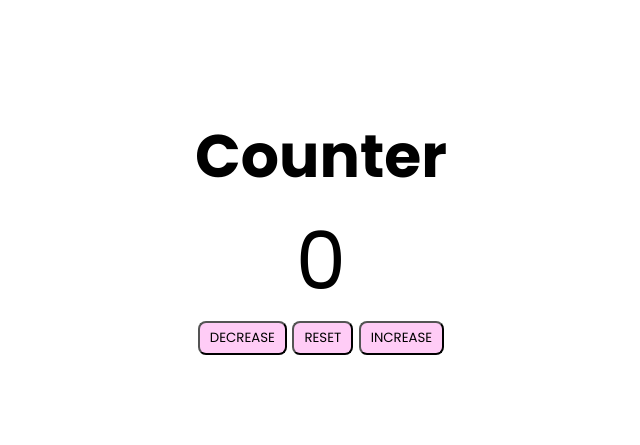
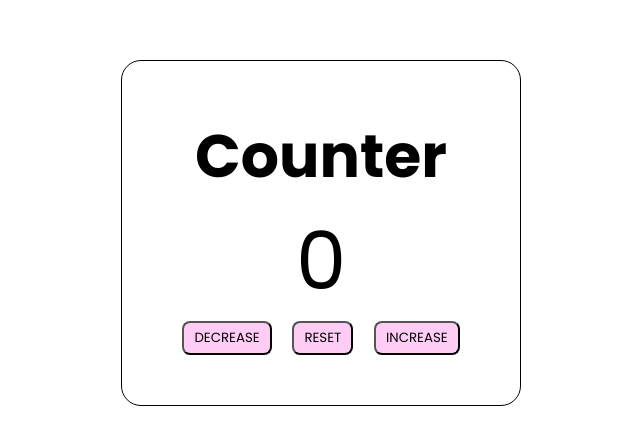
Before and after one commit to RataJui01/JavaScriptProjects, a plain HTML site: page Counter/index.html in a window 1280 px wide. Shown: the part 167-612 px from the top of the page, without its empty margins (319-959 px from the left). Drawn offline with Linux system fonts and the light colour scheme.

Commit message:
Add border to the container

```diff
--- a/Counter/style.css
+++ b/Counter/style.css
@@ -19,6 +19,10 @@ body{
     flex-direction: column;
     align-items: center;
     justify-content: center;
+    width: min(400px, 100%);
+    border: 1px solid #000;
+    padding: 50px;
+    border-radius: 20px;
 }
 
 h1{
```
